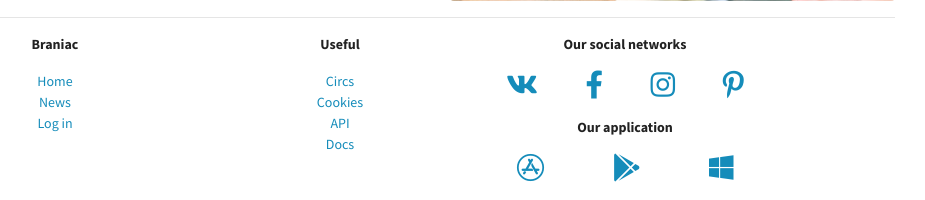
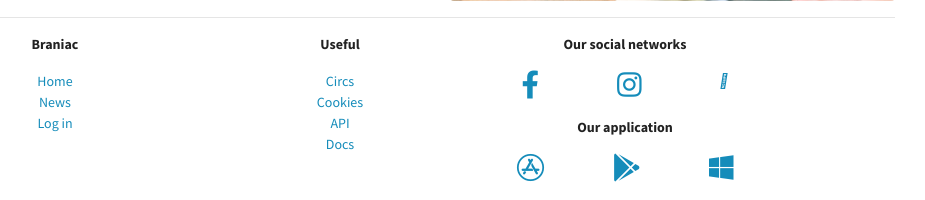
Before and after one commit to AlexandReznik/deploy_LP, a Django app: page /mainapp/ in a window 1280 px wide. Shown: the part 2653-2853 px from the top of the page, without its empty margins (300-1225 px from the left). Run offline with Django 4.2, Linux system fonts and the light colour scheme; some libraries are stand-ins or nearby versions.

Commit message:
Add links in footer

```diff
--- a/mainapp/templates/mainapp/base.html
+++ b/mainapp/templates/mainapp/base.html
@@ -80,10 +80,9 @@
                 </p>
                 <p>
                 <div class="row justify-content-around">
-                    <div><a href="#"><i class="fab fa-vk fa-2x"></i></a></div>
-                    <div><a href="#"><i class="fab fa-facebook-f fa-2x"></i></a></div>
-                    <div><a href="#"><i class="fab fa-instagram fa-2x"></i></a></div>
-                    <div><a href="#"><i class="fab fa-pinterest-p fa-2x"></i></a></div>
+                    <div><a href="https://www.facebook.com/profile.php?id=100082245880996" target="_blank"><i class="fab fa-facebook-f fa-2x"></i></a></div>
+                    <div><a href="https://instagram.com/_verysour_?igshid=MTI1ZDU5ODQ3Yw==" target="_blank"><i class="fab fa-instagram fa-2x"></i></a></div>
+                    <div><a href="https://t.me/alexandrreznikkk"><i class="fa-brands fa-telegram" style="color: #158cba;"></i></a></div>
                 </div>
                 </p>
                 <p>
@@ -91,9 +90,9 @@
                 </p>
                 <p>
                 <div class="row justify-content-around">
-                    <div><a href="#"><i class="fab fa-app-store fa-2x"></i></a></div>
-                    <div><a href="#"><i class="fab fa-google-play fa-2x"></i></a></div>
-                    <div><a href="#"><i class="fab fa-windows fa-2x"></i></a></div>
+                    <div><a href="https://t.me/alexandrreznikkk" target="_blank"><i class="fab fa-app-store fa-2x"></i></a></div>
+                    <div><a href="https://t.me/alexandrreznikkk" target="_blank"><i class="fab fa-google-play fa-2x"></i></a></div>
+                    <div><a href="https://t.me/alexandrreznikkk" target="_blank"><i class="fab fa-windows fa-2x"></i></a></div>
                 </div>
                 </p>
             </div>
```
Also changed, not shown: authapp/templates/authapp/base.html (+6 -7 lines).
